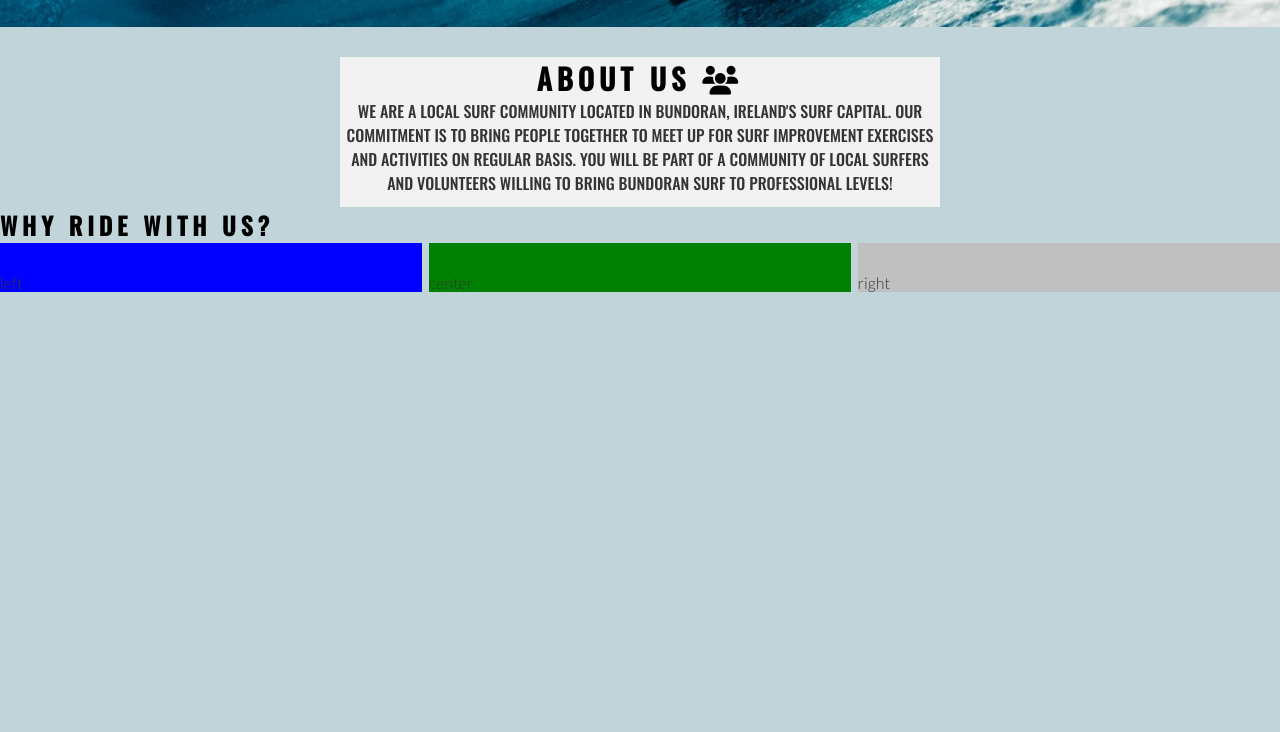
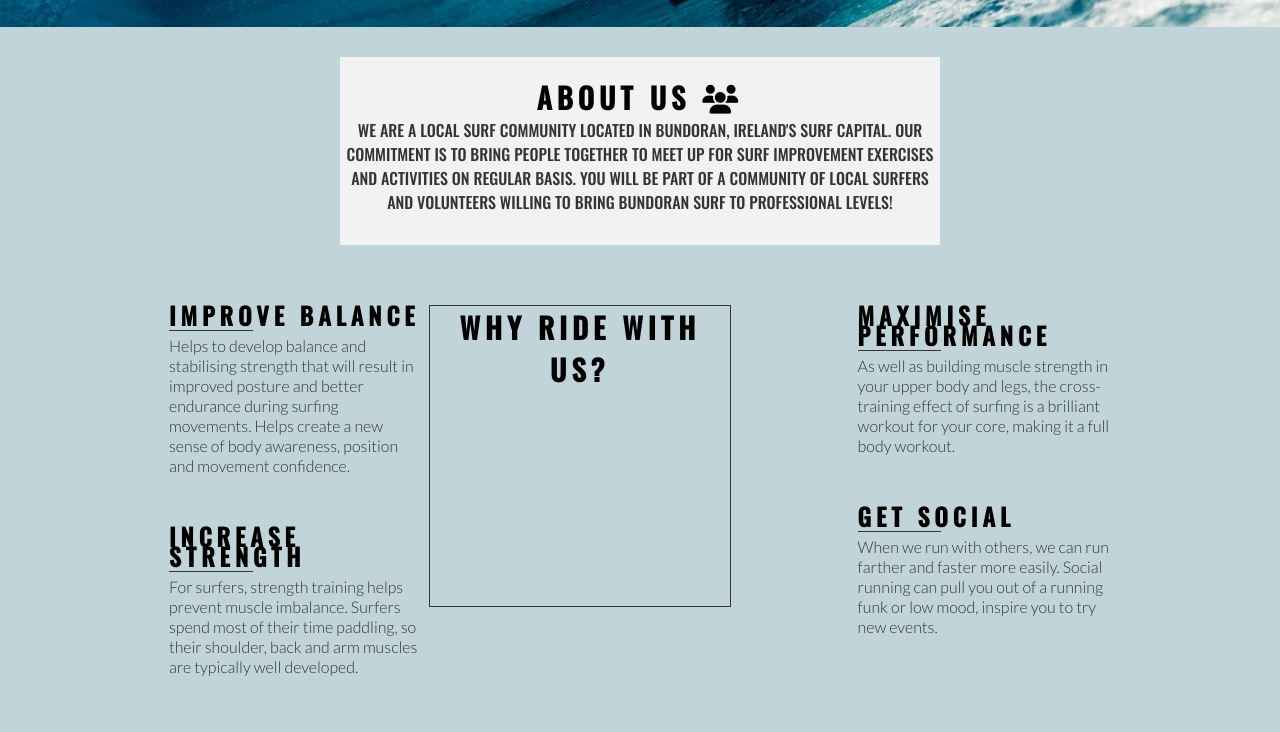
Before and after one commit to Marcosmgs/soulandsurf, a plain HTML site: page index.html in a window 1280 px wide. Shown: the part 648-1380 px from the top of the page. Drawn offline with nearby package versions, Linux system fonts and the light colour scheme.

Commit message:
Add style to left and right content for why us section

```diff
--- a/assets/css/style.css
+++ b/assets/css/style.css
@@ -11,6 +11,12 @@ body {
     font-family: Lato, sans-serif;
     color: #343434;
     background-color: #C1D4D9;
+}
+
+hr {
+    border-top: 1px solid #343434;
+    width: 33%;
+    margin: 5px 0;
 }
 
 /* headings nav menu and logo */
@@ -122,6 +128,7 @@ h1, h2 {
 
 #about-us, #about-us h2 {
     font-size: 180%;
+    padding-top: 1%;
 }
 
 #about-us {
@@ -132,7 +139,7 @@ h1, h2 {
     text-transform: uppercase;
 
     width: 600px;
-    height: 150px;
+    height: 175px;
 
     background-color: #F2F2F2;
 
@@ -145,25 +152,55 @@ h1, h2 {
 
 #why-us {
     height: 600px;
+    margin-top: 30px;
 }
 
 #left-about {
     padding-top: 30px;
     width: 33%;
     float: left;
-    background-color: blue;
 }
 
 #right-about {
     padding-top: 30px;
     width: 33%;
     float: right;
-    background-color: silver;
 }
 
 #center-about {
     padding-top: 30px;
     width: 33%;
     margin: 0 auto;
-    background-color: green;
 }
+
+.left-about-head {
+    width: 60%;
+    float: right;
+    line-height: 20px;
+    clear: both;
+    margin-bottom: 50px;
+
+}
+
+.right-about-head {
+    width: 60%;
+    float: left;
+    line-height: 20px;
+    clear: both;
+    margin-bottom: 50px;
+
+}
+
+#why-us-center{
+    width: 300px;
+    height: 300px;
+    font-size: 180%;
+    text-align: center;
+
+
+    border-style: groove;
+    border-color: #343434;
+    border-width: 1px;
+
+
+}
--- a/index.html
+++ b/index.html
@@ -45,16 +45,53 @@
     <section>
         <div id="about-us">
             <h2>ABOUT US <i class="fas fa-users"></i></h2>
-            <p>We are a local surf community located in Bundoran, Ireland's surf capital.
+            <p>
+                We are a local surf community located in Bundoran, Ireland's surf capital.
                 Our commitment is to bring people together to meet up for surf improvement exercises and activities on regular basis.
                 You will be part of a community of local surfers and volunteers willing to bring Bundoran surf to professional levels!
             </p>
         </div>
+    </section>
     <section id="why-us">
-        <h2>WHY RIDE WITH US?</h2>
-        <div id="left-about">left</div>
-        <div id="right-about">right</div>
-        <div id="center-about">center</div>
+        <div id="left-about">
+            <div class="left-about-head">
+                <h2>Improve Balance</h2>
+                <hr>
+                <p>
+                    Helps to develop balance and stabilising strength that will result in improved posture and better endurance during surfing movements.
+                    Helps create a new sense of body awareness, position and movement confidence.
+                </p>
+            </div>
+            <div class="left-about-head">
+                <h2>Increase Strength</h2>
+                <hr>
+                <p>
+                    For surfers, strength training helps prevent muscle imbalance.
+                    Surfers spend most of their time paddling, so their shoulder, back and arm muscles are typically well developed.
+                </p>
+            </div>
+        </div>
+        <div id="right-about">
+            <div class="right-about-head">
+                <h2>Maximise Performance</h2>
+                <hr>
+                <p>
+                    As well as building muscle strength in your upper body and legs,
+                    the cross-training effect of surfing is a brilliant workout for your core, making it a full body workout.
+                </p>
+            </div>
+            <div class="right-about-head">
+                <h2>Get Social</h2>
+                <hr>
+                <p>
+                    When we run with others, we can run farther and faster more easily.
+                    Social running can pull you out of a running funk or low mood, inspire you to try new events.
+                </p>
+            </div>
+        </div>
+        <div id="center-about">
+                <h2 id="why-us-center">WHY RIDE WITH US?</h2>
+        </div>
     </section>
 
     <section>
```
